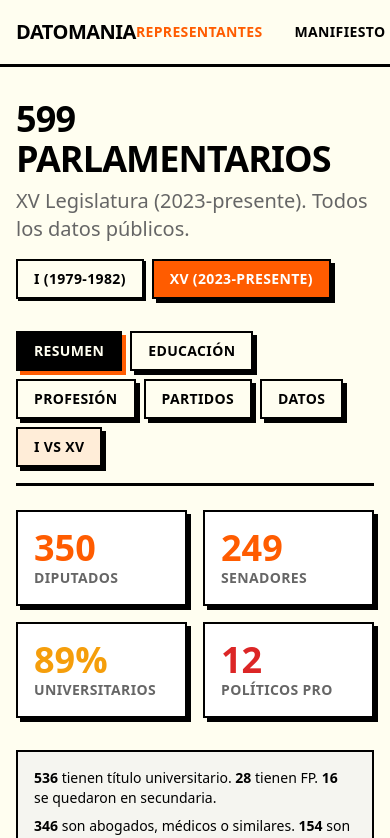
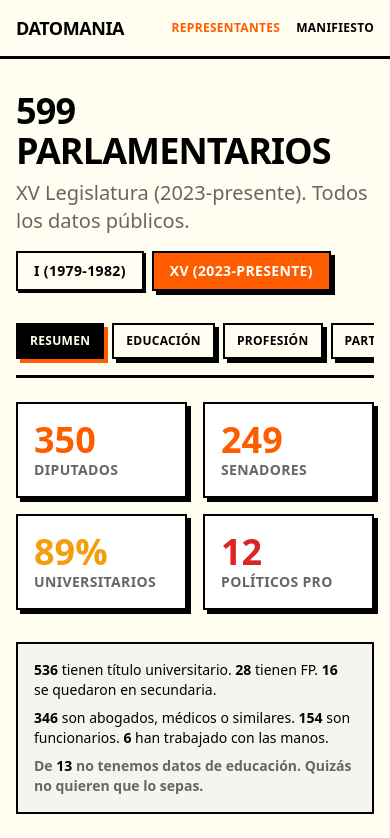
Before and after one commit to gorkamolero/datomania, a Next.js app: page /representantes in a window 390 px wide. Shown: the top 838 px of the page. Built offline with nearby package versions, Linux system fonts and the light colour scheme.

Commit message:
fix: improve mobile responsiveness
- Add horizontal scroll for tabs on mobile
- Reduce tab padding/font size on small screens
- Reduce header height and nav text on mobile
- Add scrollbar-hide utility class

```diff
--- a/src/app/globals.css
+++ b/src/app/globals.css
@@ -157,3 +157,13 @@ body::-webkit-scrollbar-thumb {
     scrollbar-color: var(--sb-thumb-color) var(--sb-track-color);
   }
 }
+
+/* Hide scrollbar for horizontal scroll areas */
+.scrollbar-hide {
+  -ms-overflow-style: none;
+  scrollbar-width: none;
+}
+
+.scrollbar-hide::-webkit-scrollbar {
+  display: none;
+}
--- a/src/app/representantes/representantes-tabs.tsx
+++ b/src/app/representantes/representantes-tabs.tsx
@@ -98,8 +98,7 @@ export function RepresentantesTabs({
           <TabsTrigger value="profesion">Profesión</TabsTrigger>
           <TabsTrigger value="partidos">Partidos</TabsTrigger>
           <TabsTrigger value="datos">Datos</TabsTrigger>
-          <div className="w-4" />
-          <TabsTrigger value="comparar" className="bg-main/10">I vs XV</TabsTrigger>
+          <TabsTrigger value="comparar" className="ml-2 sm:ml-4 bg-main/10">I vs XV</TabsTrigger>
         </TabsList>
 
         {/* RESUMEN TAB */}
--- a/src/components/layout/header.tsx
+++ b/src/components/layout/header.tsx
@@ -20,12 +20,12 @@ export function Header() {
   return (
     <header className="border-b-3 border-border bg-background sticky top-0 z-50">
       <nav className="mx-auto max-w-7xl px-4">
-        <div className="flex h-16 items-center justify-between">
-          <Link href="/" className="font-heading text-xl uppercase tracking-tight hover:text-main transition-colors">
+        <div className="flex h-14 sm:h-16 items-center justify-between">
+          <Link href="/" className="font-heading text-lg sm:text-xl uppercase tracking-tight hover:text-main transition-colors">
             Datomania
           </Link>
 
-          <div className="flex gap-8">
+          <div className="flex gap-4 sm:gap-8">
             {navigation.map((item) => {
               const isActive =
                 pathname === item.href ||
@@ -36,7 +36,7 @@ export function Header() {
                   key={item.name}
                   href={item.href}
                   className={cn(
-                    'text-sm font-bold uppercase tracking-wide transition-colors hover:text-main',
+                    'text-xs sm:text-sm font-bold uppercase tracking-wide transition-colors hover:text-main',
                     isActive ? 'text-main' : 'text-foreground'
                   )}
                 >
--- a/src/components/ui/tabs.tsx
+++ b/src/components/ui/tabs.tsx
@@ -43,7 +43,7 @@ function TabsList({ children, className }: TabsListProps) {
   return (
     <div
       className={cn(
-        'flex flex-wrap gap-2 border-b-3 border-border pb-4 mb-6',
+        'flex gap-2 border-b-3 border-border pb-4 mb-6 overflow-x-auto scrollbar-hide',
         className
       )}
       role="tablist"
@@ -69,7 +69,7 @@ function TabsTrigger({ value, children, className }: TabsTriggerProps) {
       aria-selected={isActive}
       onClick={() => setActiveTab(value)}
       className={cn(
-        'px-4 py-2 text-sm font-bold uppercase tracking-wide border-2 border-border transition-all',
+        'px-3 py-2 text-xs sm:px-4 sm:text-sm font-bold uppercase tracking-wide border-2 border-border transition-all whitespace-nowrap flex-shrink-0',
         isActive
           ? 'bg-foreground text-background shadow-[4px_4px_0px_0px_var(--main)]'
           : 'bg-background text-foreground shadow-[4px_4px_0px_0px_#000] hover:translate-x-[-2px] hover:translate-y-[-2px] hover:shadow-[6px_6px_0px_0px_#000]',
```
Also changed, not shown: test-results/.last-run.json (added).
